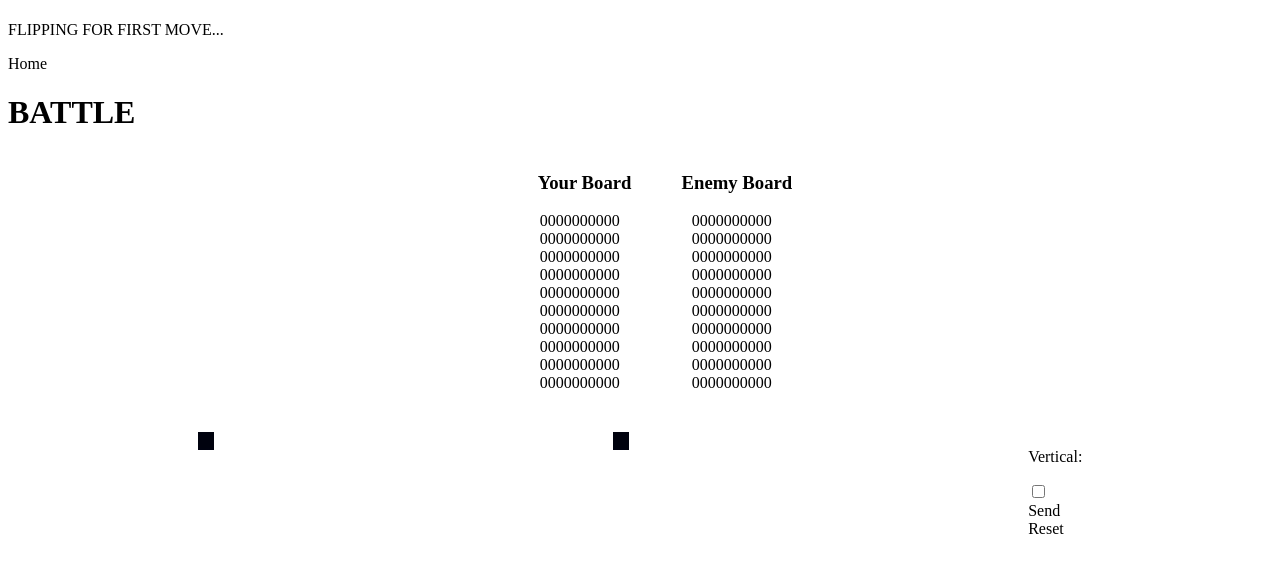
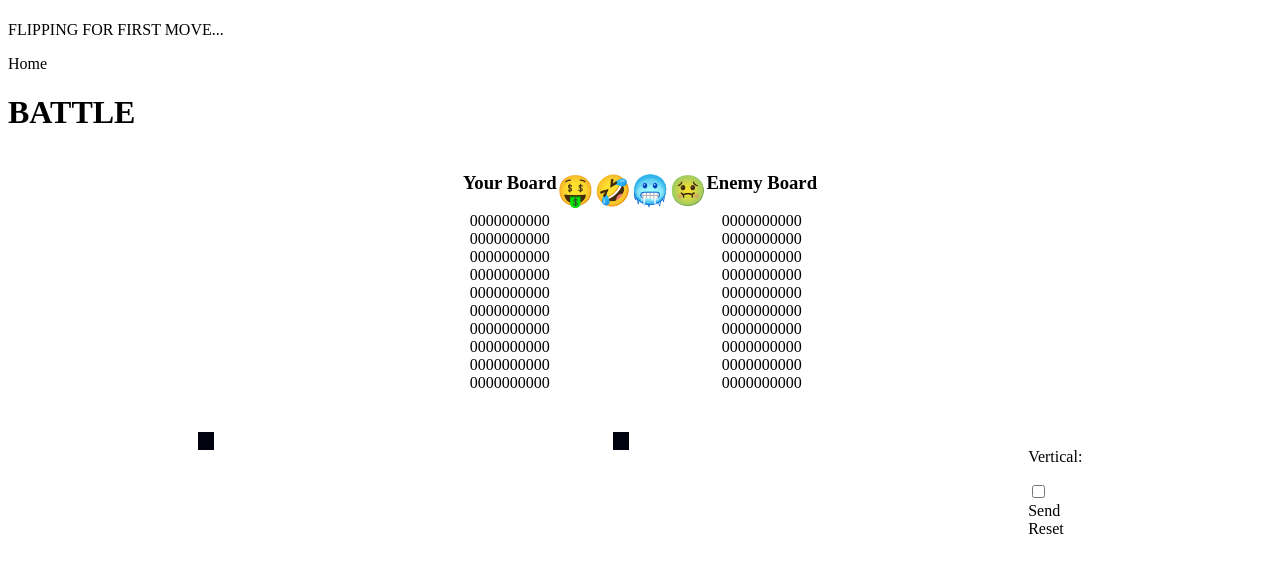
Before and after one commit to AN0R31/Principal_Battleship, a Symfony app: template app/templates/battle/battle.html.twig in a window 1280 px wide. Shown: the part 1711-2297 px from the top of the page. Run offline with Twig, Linux system fonts and the light colour scheme; the template is opened without the code that fills it, so the values that code supplies are empty; some libraries are stand-ins or nearby versions.

Commit message:
ticket_139->emoji-chat

```diff
--- a/app/assets/styles/home.css
+++ b/app/assets/styles/home.css
@@ -8,8 +8,11 @@ body {
     height: 100vh;
 
     margin: 0 0;
+    overflow-y: hidden;
+    -webkit-user-select: none;
+    -ms-user-select: none;
+    user-select: none;
 
-    overflow-y: hidden;
 }
 
 @keyframes gradient {
--- a/app/templates/battle/battle.html.twig
+++ b/app/templates/battle/battle.html.twig
@@ -74,33 +74,50 @@
 
     </div>
 
-{#    <div style="background-image: url('{{ asset('img/fire.gif') }}'); background-size: cover; height: 50px">a</div>#}
+    {#    <div style="background-image: url('{{ asset('img/fire.gif') }}'); background-size: cover; height: 50px">a</div> #}
 
     <div style="display: flex;justify-content: center">
         <div>
             {% if isSpectator %}
-                <h3 style="margin-left: 50px">{{ user2Username }}</h3>
+                <h3>{{ user2Username }}</h3>
             {% else %}
-                <h3 style="margin-left: 50px">Your Board</h3>
+                <h3>Your Board</h3>
             {% endif %}
 
             {% for i in 0..9 %}
-                <ul style="display: flex;list-style: none;margin: 0; justify-content: center">
+                <ul style="display: flex;list-style: none;margin: 0;padding: 0; justify-content: center">
                     {% for j in 0..9 %}
                         <li id="{{ "#{i}#{j}" }}" class="cell">0</li>
                     {% endfor %}
                 </ul>
             {% endfor %}
         </div>
+        <div style="display: flex; flex-direction: column;">
+            <div style="display: flex; ">
+                <div class="emoji" style="font-size: 30px; text-align: center; padding-top: 20px; height: 40px"
+                     data-emoji="🤑">🤑
+                </div>
+                <div class="emoji" style="font-size: 30px; text-align: center; padding-top: 20px; height: 40px"
+                     data-emoji="🤣">🤣
+                </div>
+                <div class="emoji" style="font-size: 30px; text-align: center; padding-top: 20px; height: 40px"
+                     data-emoji="🥶">🥶
+                </div>
+                <div class="emoji" style="font-size: 30px; text-align: center; padding-top: 20px; height: 40px"
+                     data-emoji="🤢">🤢
+                </div>
+            </div>
 
+            <div id="test" style="align-self: center; width: 50px; height: 50px"></div>
+        </div>
         <div>
             {% if isSpectator %}
-                <h3 style="margin-left: 50px">{{ user1Username }}</h3>
+                <h3>{{ user1Username }}</h3>
             {% else %}
-                <h3 style="margin-left: 50px">Enemy Board</h3>
+                <h3>Enemy Board</h3>
             {% endif %}
             {% for i in 0..9 %}
-                <ul style="display: flex;list-style: none;margin: 0; justify-content: center">
+                <ul style="display: flex;list-style: none;margin: 0;padding: 0; justify-content: center">
                     {% for j in 0..9 %}
                         <li id="{{ "#{i} #{j}" }}" class="cells">0</li>
                     {% endfor %}
@@ -120,11 +137,14 @@
                          data-position="{{ "false" }}">
                         {% for j in 1..boatSizes[i-1] %}
                             {% if j == 1 %}
-                                <div class="ship" style="background-image: url('{{ asset('img/shipBack.png') }}');">{{ i }}</div>
+                                <div class="ship"
+                                     style="background-image: url('{{ asset('img/shipBack.png') }}');">{{ i }}</div>
                             {% elseif j == boatSizes[i-1] %}
-                                <div class="ship" style="background-image: url('{{ asset('img/shipFront.png') }}');">{{ i }}</div>
+                                <div class="ship"
+                                     style="background-image: url('{{ asset('img/shipFront.png') }}');">{{ i }}</div>
                             {% else %}
-                                <div class="ship" style="background-image: url('{{ asset('img/shipBody.png') }}');">{{ i }}</div>
+                                <div class="ship"
+                                     style="background-image: url('{{ asset('img/shipBody.png') }}');">{{ i }}</div>
                             {% endif %}
                         {% endfor %}
                     </div>
```
Also changed, not shown: app/assets/javascript/battle.js (+91 -18 lines), app/src/Controller/BattleController.php (+8 -0 lines).
